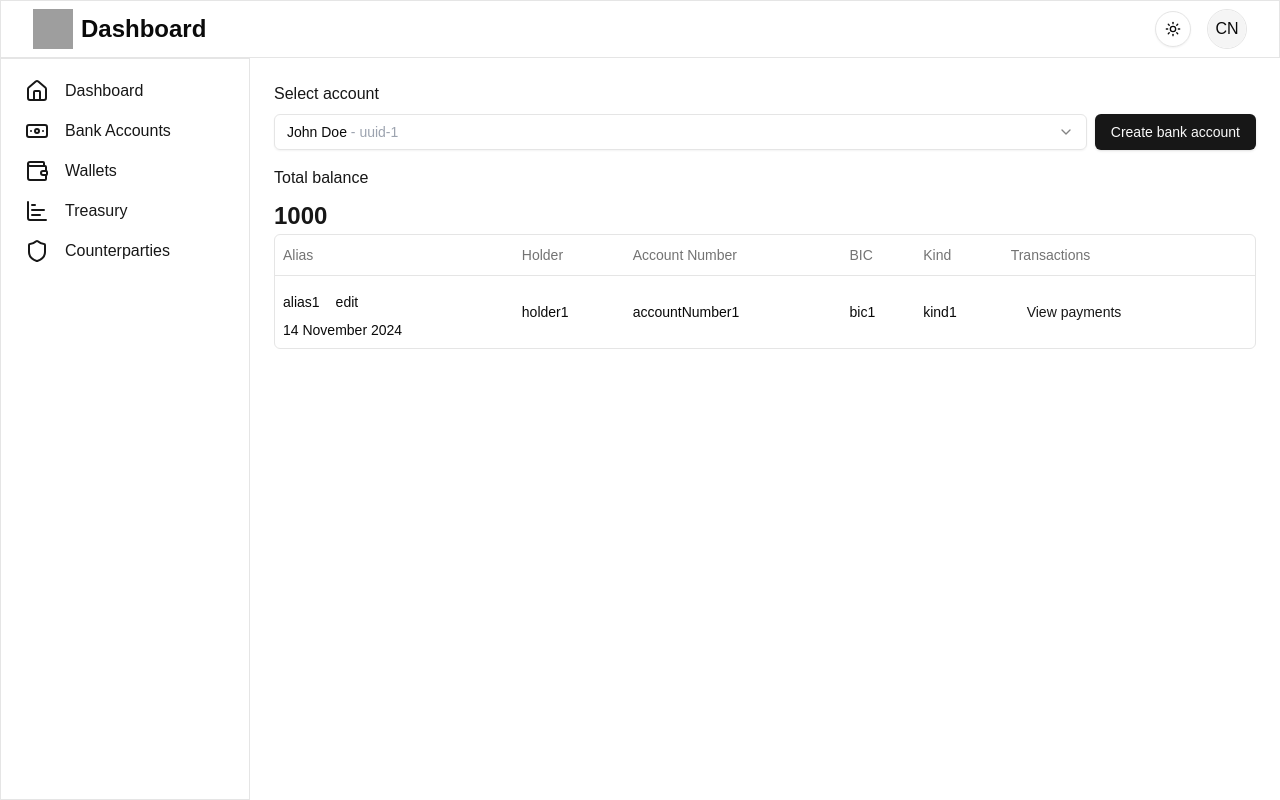
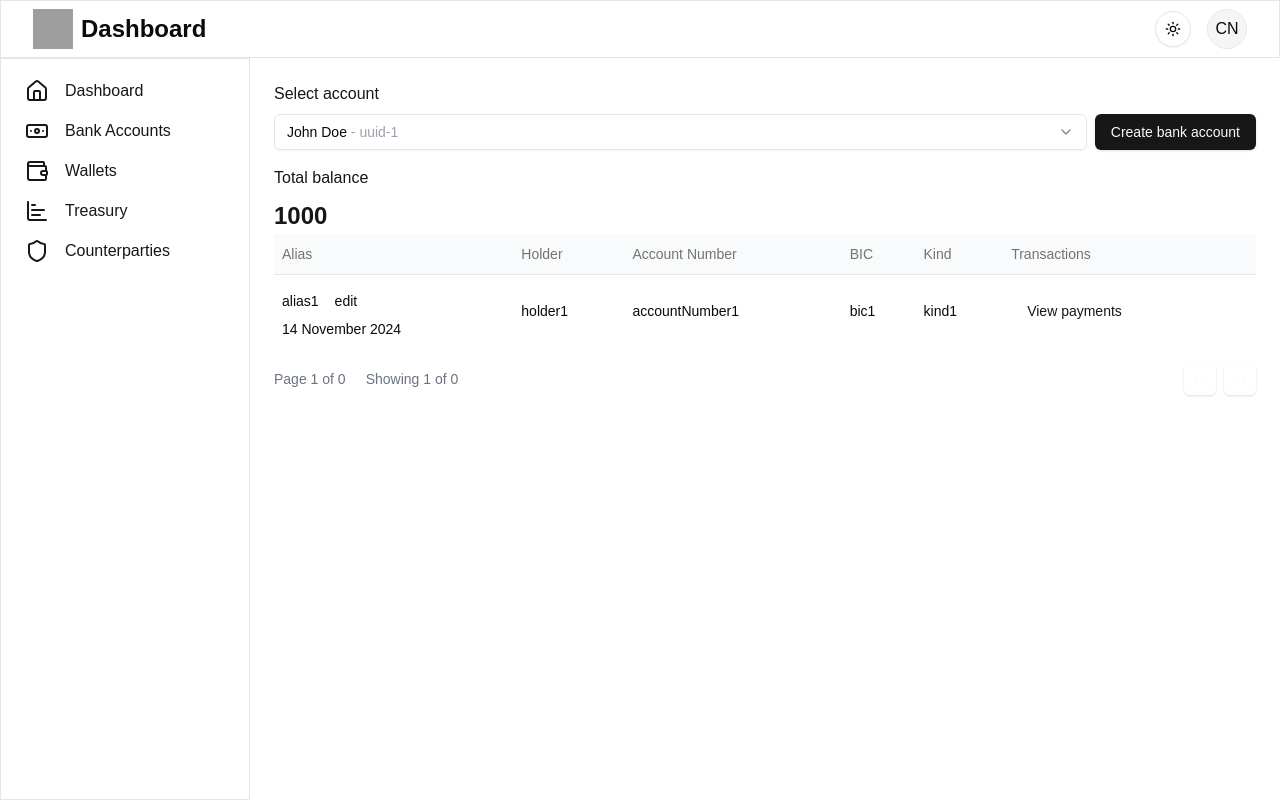
Before and after one commit to mykolatsiapalo1/backoffice, a Next.js app: page /bank-accounts in a window 1280 px wide. Built offline with nearby package versions, Linux system fonts and the light colour scheme; grey boxes are pictures that could not be loaded.

Commit message:
add: table pagination

```diff
--- a/components/ui/data-table.tsx
+++ b/components/ui/data-table.tsx
@@ -1,15 +1,47 @@
 "use client";
 
+import { Table, TableBody, TableCell, TableHead, TableHeader, TableRow } from "./table";
+import { cn } from "@/lib/utils";
+import { Icon } from "@iconify/react/dist/iconify.js";
 import { ColumnDef, flexRender, getCoreRowModel, useReactTable } from "@tanstack/react-table";
+import { ReactNode } from "react";
+import { Button } from "./button";
 
-import { Table, TableBody, TableCell, TableHead, TableHeader, TableRow } from "@/components/ui/table";
-
-interface DataTableProps<TData, TValue> {
+type DataTableStyleProps = { rowClassName?: string };
+interface DataTableProps<TData, TValue> extends DataTableStyleProps {
   columns: ColumnDef<TData, TValue>[];
   data: TData[];
+  wrapperClassName?: string;
+  footerWrapperClassName?: string;
+  noResultsContent?: ReactNode;
+  onRowClick?: (row: TData) => void;
+  headerRowClassName?: string;
+  getPrevPage: () => void;
+  getNextPage: () => void;
+  isPrevPageDisabled: boolean;
+  isNextPageDisabled: boolean;
+  currPage: number;
+  totalCount: number;
+  limit: number;
 }
 
-export function DataTable<TData, TValue>({ columns, data }: DataTableProps<TData, TValue>) {
+export function DataTable<TData, TValue>({
+  columns,
+  data,
+  headerRowClassName,
+  rowClassName,
+  wrapperClassName,
+  footerWrapperClassName,
+  noResultsContent = "No results.",
+  getPrevPage,
+  getNextPage,
+  onRowClick,
+  isPrevPageDisabled,
+  isNextPageDisabled,
+  currPage = 0,
+  totalCount = 0,
+  limit = 10,
+}: DataTableProps<TData, TValue>) {
   const table = useReactTable({
     data,
     columns,
@@ -17,25 +49,29 @@ export function DataTable<TData, TValue>({ columns, data }: DataTableProps<TData
   });
 
   return (
-    <div className="rounded-md border">
+    <div className={cn("flex h-full w-full flex-col justify-between", wrapperClassName)}>
+      <div className="rounded-2xl">
         <Table>
-        <TableHeader>
+          <TableHeader className="dark:text-gray-450 bg-gray-50 dark:bg-[#1A1A1A80]/50">
             {table.getHeaderGroups().map((headerGroup) => (
-            <TableRow key={headerGroup.id}>
-              {headerGroup.headers.map((header) => {
-                return (
-                  <TableHead key={header.id}>
+              <TableRow key={headerGroup.id} className={headerRowClassName}>
+                {headerGroup.headers.map((header) => (
+                  <TableHead key={header.id} className="dark:text-gray-700">
                     {header.isPlaceholder ? null : flexRender(header.column.columnDef.header, header.getContext())}
                   </TableHead>
-                );
-              })}
+                ))}
               </TableRow>
             ))}
           </TableHeader>
           <TableBody>
             {table.getRowModel().rows?.length ? (
               table.getRowModel().rows.map((row) => (
-              <TableRow key={row.id} data-state={row.getIsSelected() && "selected"}>
+                <TableRow
+                  key={row.id}
+                  data-state={row.getIsSelected() && "selected"}
+                  className={cn("dark:text-[#525252]", rowClassName)}
+                  onClick={() => onRowClick?.(row.original)}
+                >
                   {row.getVisibleCells().map((cell) => (
                     <TableCell key={cell.id}>{flexRender(cell.column.columnDef.cell, cell.getContext())}</TableCell>
                   ))}
@@ -43,13 +79,40 @@ export function DataTable<TData, TValue>({ columns, data }: DataTableProps<TData
               ))
             ) : (
               <TableRow>
-              <TableCell colSpan={columns.length} className="h-24 text-center">
-                No results.
+                <TableCell colSpan={columns.length} className="text-gray-450 h-24 text-center">
+                  {noResultsContent}
                 </TableCell>
               </TableRow>
             )}
           </TableBody>
         </Table>
       </div>
+      <div className={cn("flex flex-row items-center justify-between py-4", footerWrapperClassName)}>
+        <div className="flex gap-5">
+          <span className="text-sm text-gray-500">
+            Page {currPage + 1} of {Math.ceil(totalCount / limit)}
+          </span>
+          <span className="text-sm text-gray-500">
+            Showing {table.getRowModel().rows.length} of {totalCount}
+          </span>
+        </div>
+        <div className="flex gap-2 md:mt-0">
+          <Button
+            className="shadow-darkShadow h-[32px] w-[32px] bg-white p-2 dark:bg-[#1A1A1A99]/60"
+            onClick={getPrevPage}
+            disabled={isPrevPageDisabled}
+          >
+            <Icon icon="ph:arrow-left" className="text-base-black" fontSize={16} />
+          </Button>
+          <Button
+            className="shadow-darkShadow h-[32px] w-[32px] bg-white p-2 dark:bg-[#1A1A1A99]/60"
+            onClick={getNextPage}
+            disabled={isNextPageDisabled}
+          >
+            <Icon icon="ph:arrow-right" className="text-base-black" fontSize={16} />
+          </Button>
+        </div>
+      </div>
+    </div>
   );
 }
```
Also changed, not shown: package.json (+5 -3 lines). Lines whose indentation alone changed are shown as unchanged.
